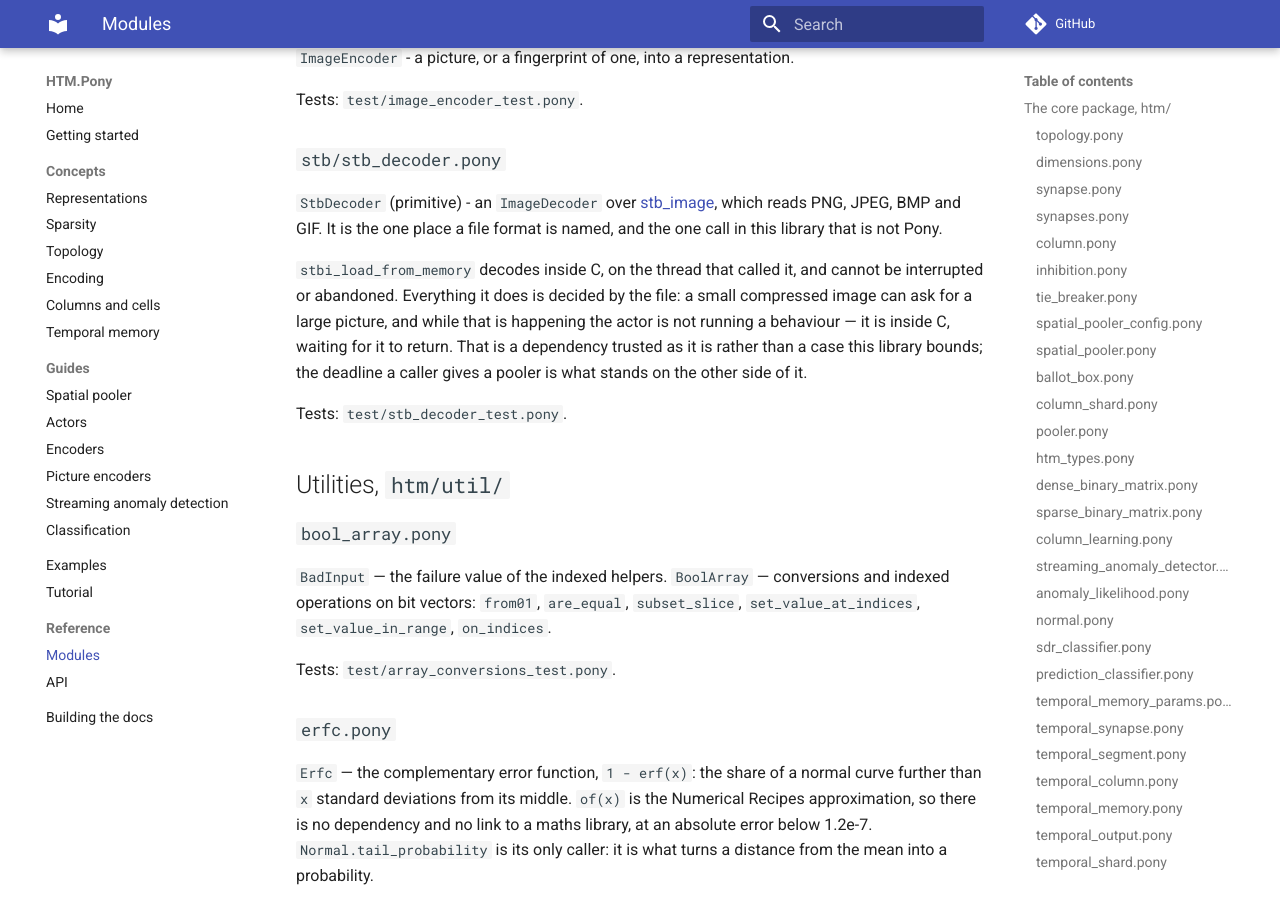
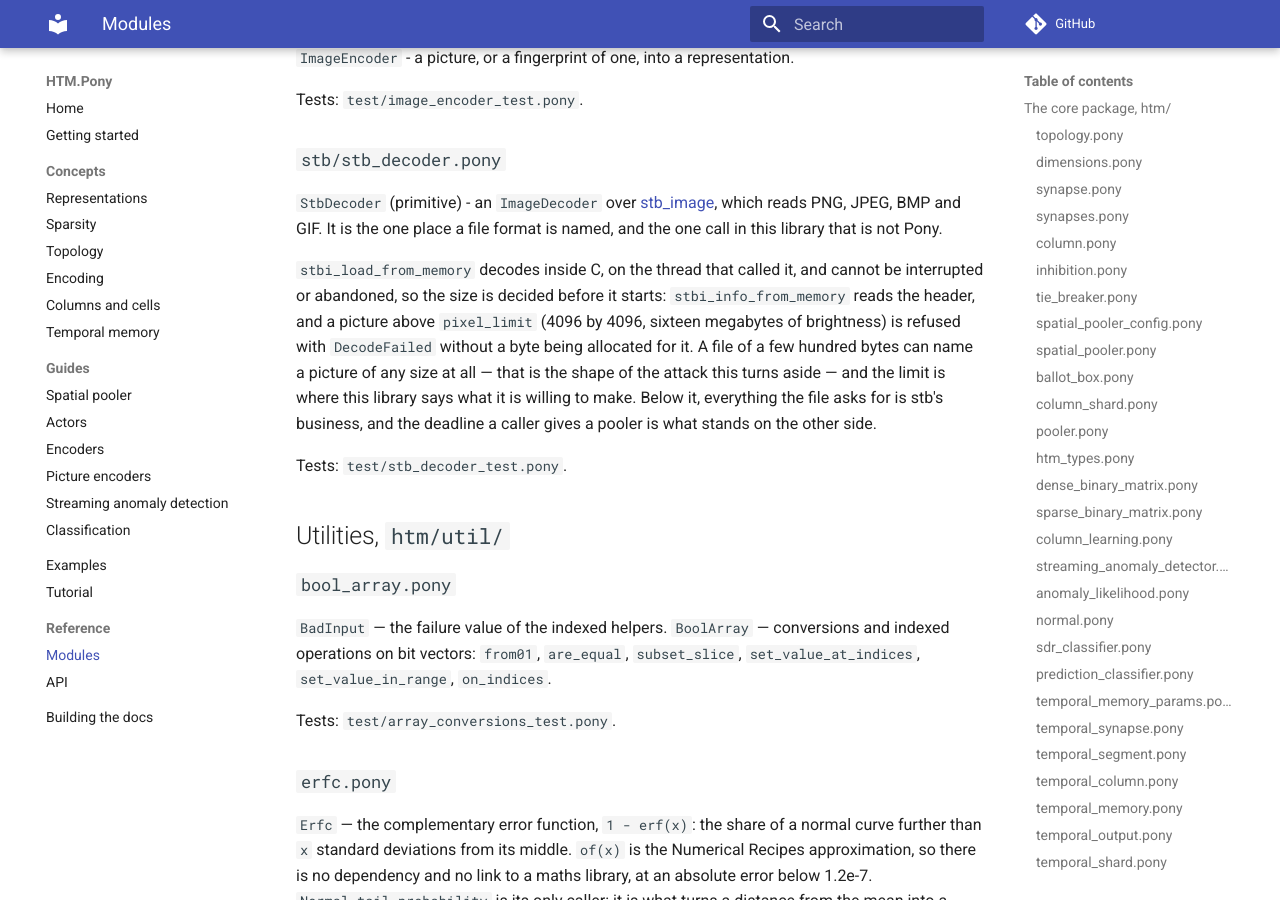
Before and after one commit to d-led/htm.pony, an MkDocs documentation site: the page built from docs/reference/modules.md, in a window 1280 px wide and 900 px high, scrolled down 15431 px. Built offline with MkDocs 1.6.1 and Material for MkDocs 9.7.7, drawn with Linux system fonts in a browser that asks for light colours; comment, search, counter and statistics services are not loaded.

Commit message:
Refuse an oversized picture from its header, before C allocates for it
Decoding happens inside C on the thread that asked, and nothing can call it off.
A file of a few hundred bytes can name a picture of any size, so the size is now
decided before the decode starts: `stbi_info_from_memory` reads the header, and
anything above `pixel_limit` - 4096 by 4096, sixteen megabytes of brightness -
comes back as `DecodeFailed` without a byte allocated.

Sixteen million pixels is far more than an encoder that turns a picture into a few
thousand bits is doing with, and small enough that the C call returns long before
anyone waiting on a pooler would wonder. Below the limit the file still decides
how long stb takes; above it, this library has said what it is willing to make.

`_dimension` also stops turning a negative slot into a dimension of 18 quintillion:
stb reports what it read, and anything not positive is a dimension of nothing.

Tests: a twenty-thousand-sided BMP - fifteen bytes of header and a number, four
hundred million pixels - is refused, and an eight-by-eight one decodes, so the
refusal cannot be the header being unreadable. Setting the limit to four pixels
fails the three real-picture tests, which is how the guard proves it is consulted
on every decode rather than only on the absurd ones.

```diff
--- a/docs/reference/modules.md
+++ b/docs/reference/modules.md
@@ -500,11 +500,14 @@ which reads PNG, JPEG, BMP and GIF. It is the one place a file format is named,
 and the one call in this library that is not Pony.
 
 `stbi_load_from_memory` decodes inside C, on the thread that called it, and
-cannot be interrupted or abandoned. Everything it does is decided by the file:
-a small compressed image can ask for a large picture, and while that is happening
-the actor is not running a behaviour — it is inside C, waiting for it to return.
-That is a dependency trusted as it is rather than a case this library bounds; the
-deadline a caller gives a pooler is what stands on the other side of it.
+cannot be interrupted or abandoned, so the size is decided before it starts:
+`stbi_info_from_memory` reads the header, and a picture above `pixel_limit`
+(4096 by 4096, sixteen megabytes of brightness) is refused with `DecodeFailed`
+without a byte being allocated for it. A file of a few hundred bytes can name a
+picture of any size at all — that is the shape of the attack this turns aside —
+and the limit is where this library says what it is willing to make. Below it,
+everything the file asks for is stb's business, and the deadline a caller gives a
+pooler is what stands on the other side.
 
 Tests: `test/stb_decoder_test.pony`.
 
```
Also changed, not shown: 2 other files.
